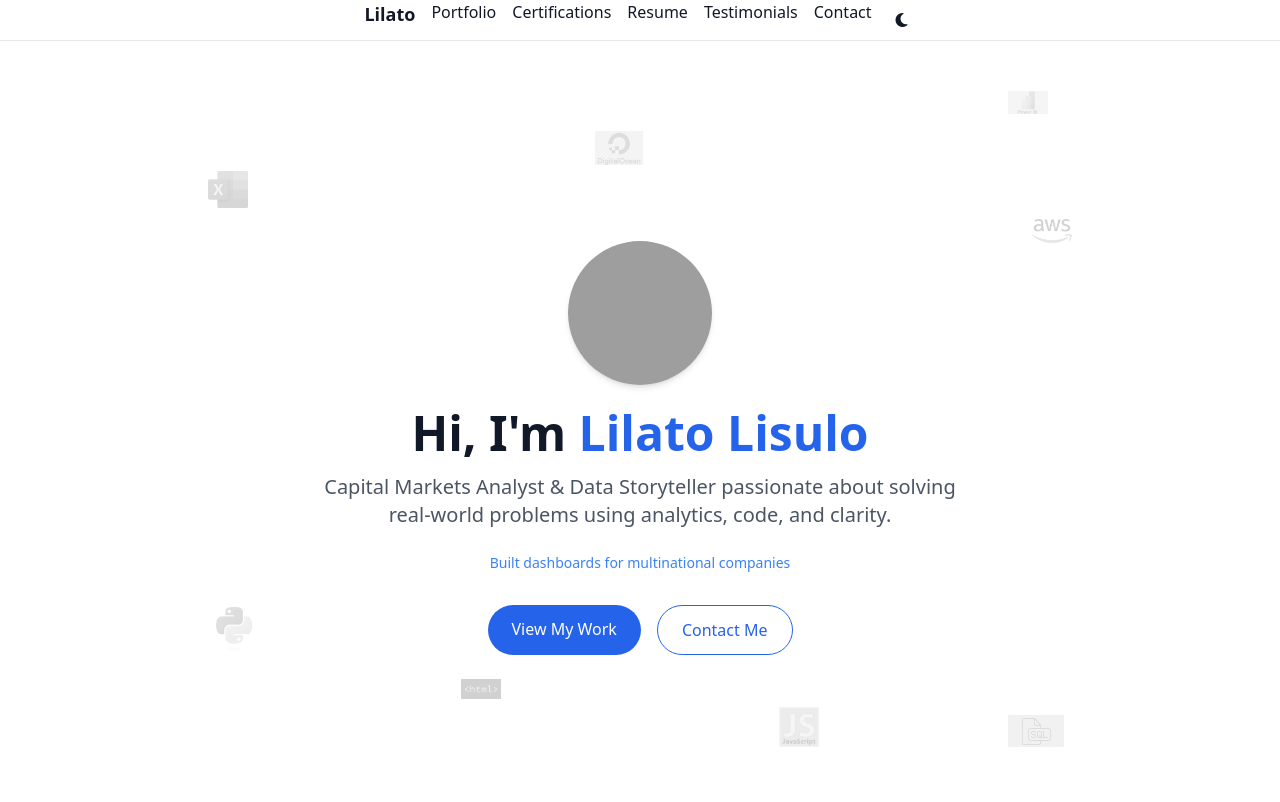
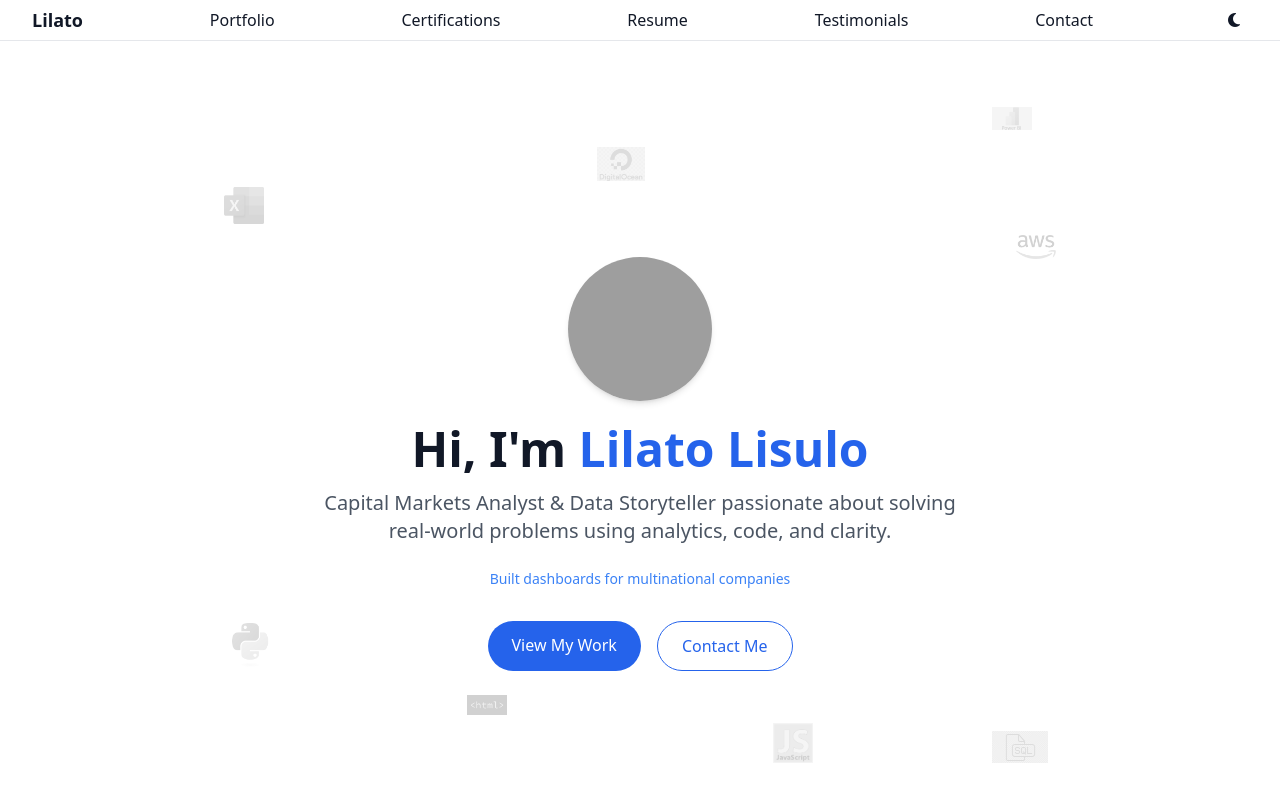
Before and after one commit to Li-Data/Portfolio-Website, a plain HTML site: page index.html in a window 1280 px wide. Drawn offline with nearby package versions, Linux system fonts and the light colour scheme; grey boxes are pictures that could not be loaded.

Commit message:
Update index.html

```diff
--- a/index.html
+++ b/index.html
@@ -33,7 +33,8 @@
   <body class="bg-white text-gray-900 dark:bg-gray-900 dark:text-white">
     <nav class="fixed w-full z-50 backdrop-blur-md bg-white/80 dark:bg-gray-900/80 border-b border-gray-200 dark:border-gray-700">
       <div class="max-w-7xl mx-auto px-4 sm:px-6 lg:px-8">
-        <div class="flex flex-wrap justify-center gap-3 md:gap-4 md:flex-nowrap">
+        <div class="flex items-center justify-between flex-wrap md:flex-nowrap gap-3 md:gap-8">
+
           <a href="index.html" class="font-bold text-lg">Lilato</a>
             <a href="/portfolio.html" class="text-sm md:text-base font-inter hover:text-blue-600 dark:hover:text-blue-400"">Portfolio</a>
             <a href="/certifications.html" class="text-sm md:text-base font-inter hover:text-blue-600 dark:hover:text-blue-400"">Certifications</a>
@@ -47,7 +48,7 @@
       </div>
     </nav>
 
-    <main class="pt-24 relative">
+    <main class="pt-28 px-4 max-w-4xl mx-auto pb-16">
       <section id="home" class="py-16 px-4 text-center max-w-4xl mx-auto flex flex-col items-center justify-center min-h-[calc(100vh-6rem)] animate-fadeInUp">
         <img src="assets/professional.jpg" alt="Lilato" class="w-36 h-36 rounded-full mb-6 shadow-md transform hover:scale-105 transition-transform duration-500" />
         <h1 class="text-4xl md:text-5xl font-bold mb-4">Hi, I'm <span class="text-blue-600">Lilato Lisulo</span></h1>
```
